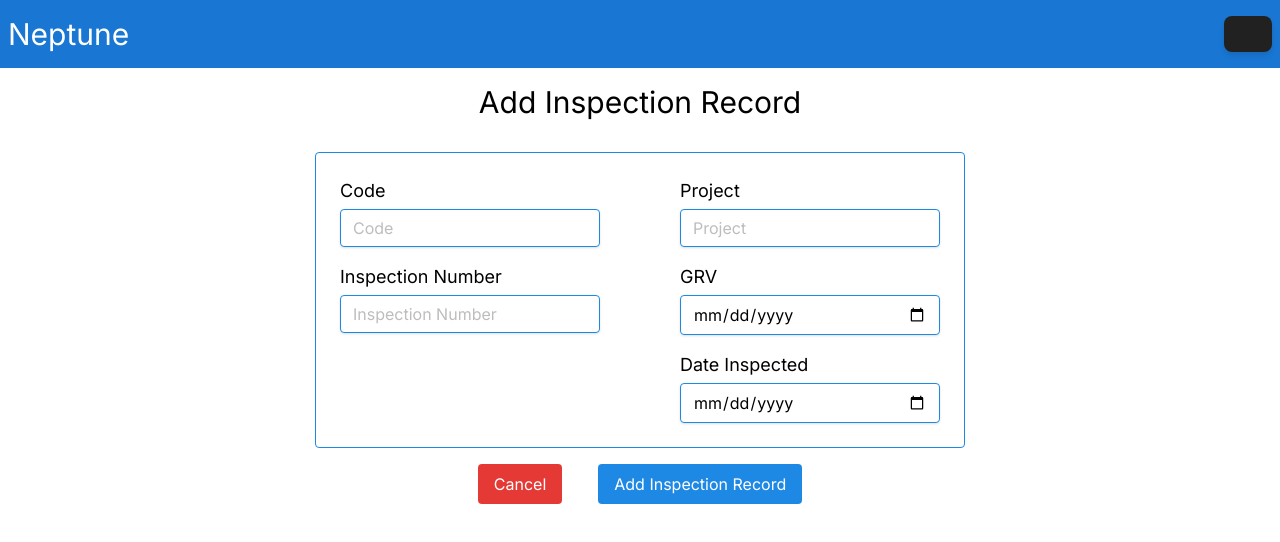
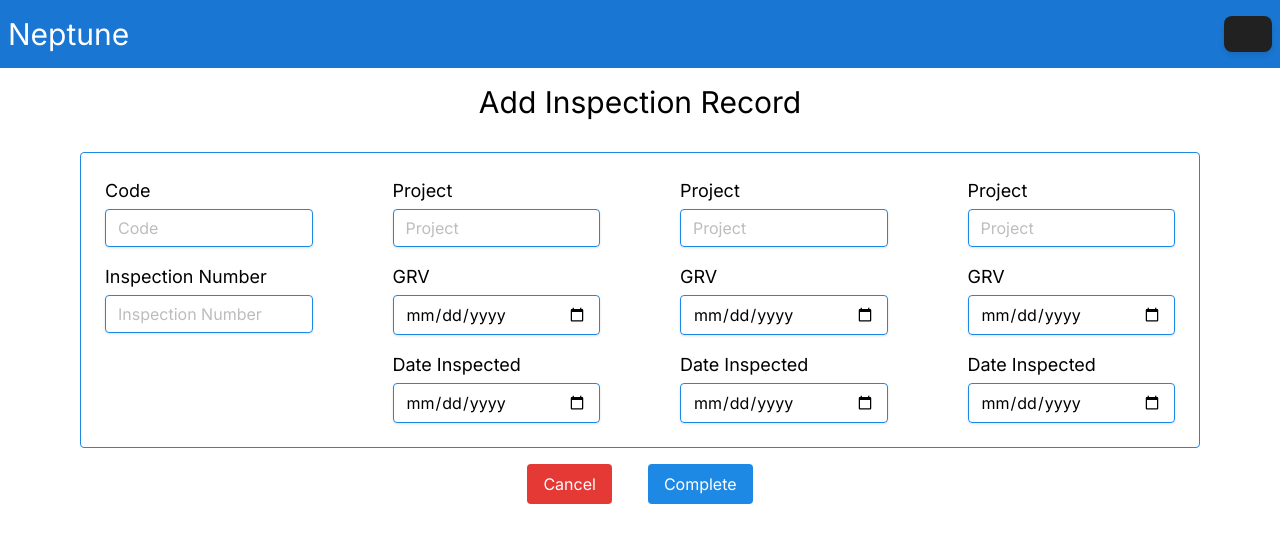
Before and after one commit to bengraham-B/Neptune, a Next.js app: page /pages/AddRecord in a window 1280 px wide. Shown: the top 542 px of the page. Built offline with nearby package versions, Linux system fonts and the light colour scheme.

Commit message:
Adding 4 columns to AddInspectionRecord

```diff
--- a/app/pages/AddRecord/page.jsx
+++ b/app/pages/AddRecord/page.jsx
@@ -49,6 +49,52 @@ export default function page() {
 						</div>
 
 					</div>
+
+					<div id="Right-Side" className='flex flex-col space-y-4'>
+						<div>
+							<label class="block text-black text-lg mb-1" for="project">
+								Project
+							</label>
+							<input id="project" placeholder="Project" class="shadow appearance-none border border-blue-600 bg-inherit rounded w-full py-2 px-3 text-black leading-tight focus:outline-none focus:shadow-outline"  type="text" />
+						</div>
+						<div>
+							<label class="block text-black text-lg mb-1" for="GRV">
+								GRV
+							</label>
+							<input id="GRV" placeholder="GRV" class="shadow appearance-none border border-blue-600 bg-inherit rounded w-full py-2 px-3 text-black leading-tight focus:outline-none focus:shadow-outline"  type="date"/>
+						</div>
+
+						<div>
+							<label class="block text-black text-lg mb-1" for="date-inspected">
+								Date Inspected
+							</label>
+							<input id="date-inspected" placeholder="Date Inspected" class="shadow appearance-none border border-blue-600 bg-inherit rounded w-full py-2 px-3 text-black leading-tight focus:outline-none focus:shadow-outline"  type="Date"/>
+						</div>
+
+					</div>
+					<div id="Right-Side" className='flex flex-col space-y-4'>
+						<div>
+							<label class="block text-black text-lg mb-1" for="project">
+								Project
+							</label>
+							<input id="project" placeholder="Project" class="shadow appearance-none border border-blue-600 bg-inherit rounded w-full py-2 px-3 text-black leading-tight focus:outline-none focus:shadow-outline"  type="text" />
+						</div>
+						<div>
+							<label class="block text-black text-lg mb-1" for="GRV">
+								GRV
+							</label>
+							<input id="GRV" placeholder="GRV" class="shadow appearance-none border border-blue-600 bg-inherit rounded w-full py-2 px-3 text-black leading-tight focus:outline-none focus:shadow-outline"  type="date"/>
+						</div>
+
+						<div>
+							<label class="block text-black text-lg mb-1" for="date-inspected">
+								Date Inspected
+							</label>
+							<input id="date-inspected" placeholder="Date Inspected" class="shadow appearance-none border border-blue-600 bg-inherit rounded w-full py-2 px-3 text-black leading-tight focus:outline-none focus:shadow-outline"  type="Date"/>
+						</div>
+
+					</div>
+
 				</div>
 
 
@@ -56,7 +102,7 @@ export default function page() {
 
 			<section className='flex justify-center space-x-9'>
 				<Link href={"/"} className='px-4 py-2 bg-red-600 text-white rounded'>Cancel</Link>
-				<button className='px-4 py-2 bg-blue-600 text-white rounded'>Add Inspection Record</button>
+				<button className='px-4 py-2 bg-blue-600 text-white rounded'>Complete</button>
 			</section>
 		</main>
     )
```
